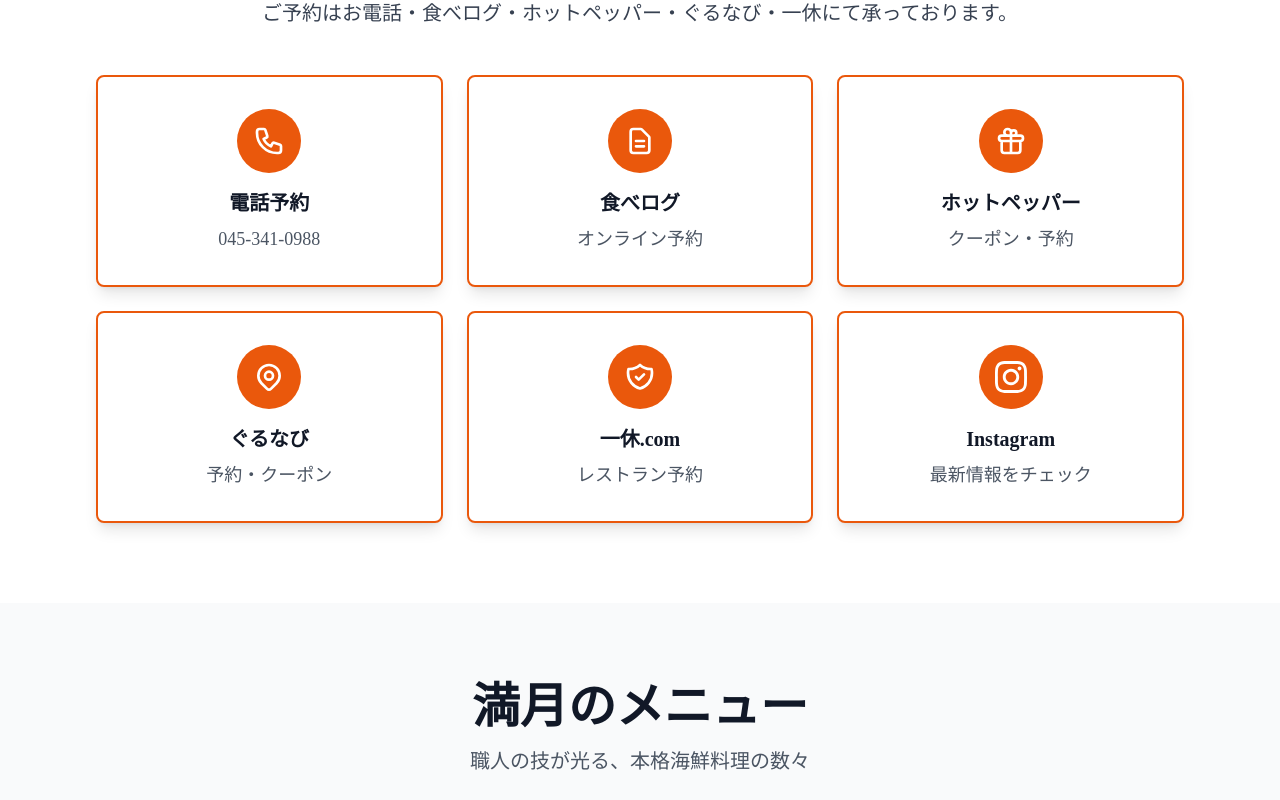
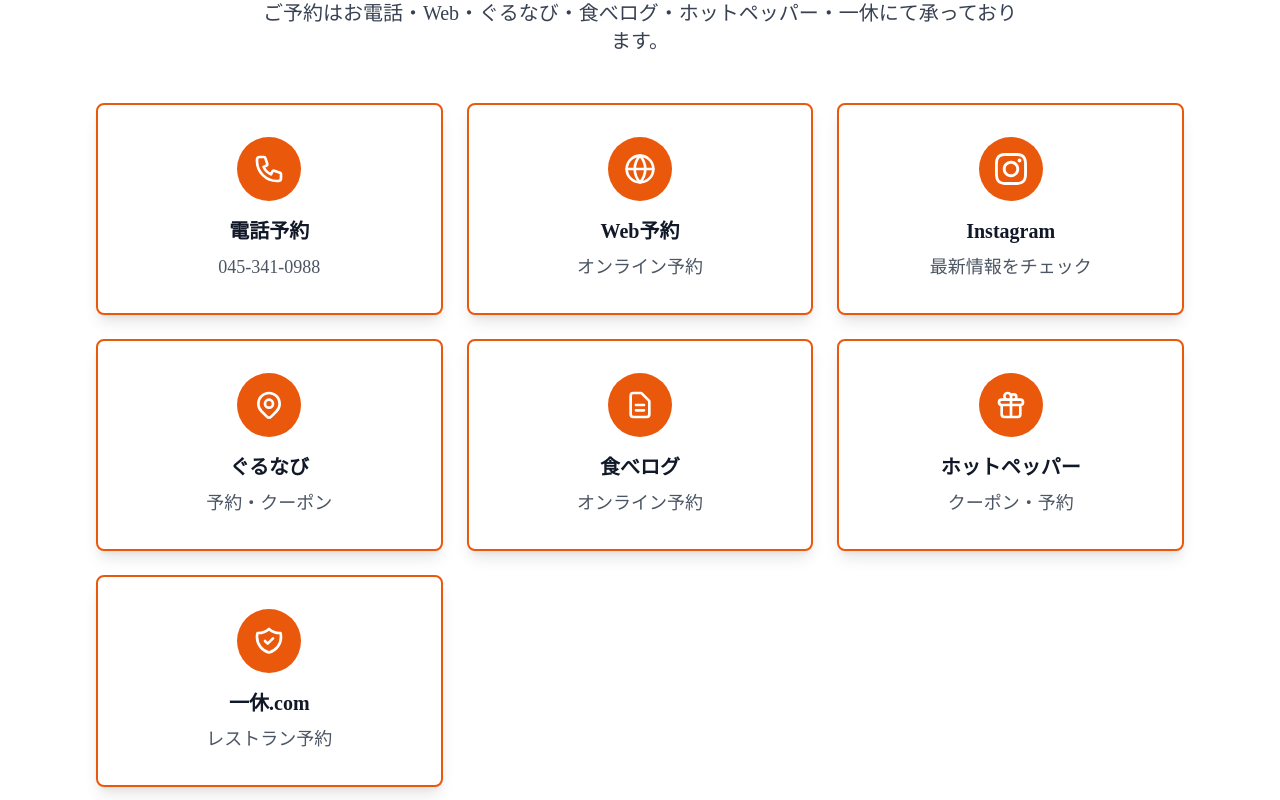
Before and after one commit to Rio2Ryo/HeatSeed-HP-mangetsu-noge, a React (Vite) app: page / in a window 1280 px wide. Shown: the part 2500-3300 px from the top of the page. Built offline with nearby package versions, Linux system fonts and the light colour scheme.

Commit message:
Web予約カード追加カード順番変更説明テキスト更新

```diff
--- a/src/components/Reservation.jsx
+++ b/src/components/Reservation.jsx
@@ -27,11 +27,12 @@
           transition={{ duration: 0.8 }}
         >
           <p className="text-lg sm:text-xl text-gray-700">
-            ご予約はお電話・食べログ・ホットペッパー・ぐるなび・一休にて承っております。
+            ご予約はお電話・Web・ぐるなび・食べログ・ホットペッパー・一休にて承っております。
           </p>
         </motion.div>
 
         <div className="grid grid-cols-1 sm:grid-cols-2 lg:grid-cols-3 gap-4 sm:gap-6 max-w-6xl mx-auto">
+          {/* ① 電話予約 */}
           <motion.a
             href="tel:045-341-0988"
             className="flex flex-col items-center justify-center bg-white border-2 border-orange-600 rounded-lg p-6 sm:p-8 shadow-lg hover:shadow-xl transition-all transform hover:scale-105 text-center"
@@ -49,8 +50,9 @@
             <p className="text-base sm:text-lg text-gray-600">045-341-0988</p>
           </motion.a>
 
+          {/* ② Web予約 */}
           <motion.a
-            href="https://tabelog.com/kanagawa/A1401/A140102/14095421/"
+            href="https://booking.resty.jp/webrsv/search/s014438601/33387"
             target="_blank"
             rel="noopener noreferrer"
             className="flex flex-col items-center justify-center bg-white border-2 border-orange-600 rounded-lg p-6 sm:p-8 shadow-lg hover:shadow-xl transition-all transform hover:scale-105 text-center"
@@ -61,15 +63,18 @@
           >
             <div className="w-12 h-12 sm:w-16 sm:h-16 bg-orange-600 rounded-full flex items-center justify-center mb-4">
               <svg className="w-6 h-6 sm:w-8 sm:h-8 text-white" fill="none" stroke="currentColor" viewBox="0 0 24 24">
-                <path strokeLinecap="round" strokeLinejoin="round" strokeWidth={2} d="M9 12h6m-6 4h6m2 5H7a2 2 0 01-2-2V5a2 2 0 012-2h5.586a1 1 0 01.707.293l5.414 5.414a1 1 0 01.293.707V19a2 2 0 01-2 2z" />
+                <circle cx="12" cy="12" r="10" strokeWidth={2} />
+                <path strokeLinecap="round" strokeLinejoin="round" strokeWidth={2} d="M2 12h20" />
+                <path strokeLinecap="round" strokeLinejoin="round" strokeWidth={2} d="M12 2a15.3 15.3 0 014 10 15.3 15.3 0 01-4 10 15.3 15.3 0 01-4-10 15.3 15.3 0 014-10z" />
               </svg>
             </div>
-            <h3 className="text-lg sm:text-xl font-bold text-gray-900 mb-2">食べログ</h3>
+            <h3 className="text-lg sm:text-xl font-bold text-gray-900 mb-2">Web予約</h3>
             <p className="text-base sm:text-lg text-gray-600">オンライン予約</p>
           </motion.a>
 
+          {/* ③ Instagram */}
           <motion.a
-            href="https://www.hotpepper.jp/strJ003851137/"
+            href="https://www.instagram.com/mangetsunogesaku/"
             target="_blank"
             rel="noopener noreferrer"
             className="flex flex-col items-center justify-center bg-white border-2 border-orange-600 rounded-lg p-6 sm:p-8 shadow-lg hover:shadow-xl transition-all transform hover:scale-105 text-center"
@@ -79,14 +84,15 @@
             transition={{ duration: 0.6, delay: 0.3 }}
           >
             <div className="w-12 h-12 sm:w-16 sm:h-16 bg-orange-600 rounded-full flex items-center justify-center mb-4">
-              <svg className="w-6 h-6 sm:w-8 sm:h-8 text-white" fill="none" stroke="currentColor" viewBox="0 0 24 24">
-                <path strokeLinecap="round" strokeLinejoin="round" strokeWidth={2} d="M12 8v13m0-13V6a2 2 0 112 2h-2zm0 0V5.5A2.5 2.5 0 109.5 8H12zm-7 4h14M5 12a2 2 0 110-4h14a2 2 0 110 4M5 12v7a2 2 0 002 2h10a2 2 0 002-2v-7" />
+              <svg className="w-6 h-6 sm:w-8 sm:h-8 text-white" fill="currentColor" viewBox="0 0 24 24">
+                <path d="M12 2.163c3.204 0 3.584.012 4.85.07 3.252.148 4.771 1.691 4.919 4.919.058 1.265.069 1.645.069 4.849 0 3.205-.012 3.584-.069 4.849-.149 3.225-1.664 4.771-4.919 4.919-1.266.058-1.644.07-4.85.07-3.204 0-3.584-.012-4.849-.07-3.26-.149-4.771-1.699-4.919-4.92-.058-1.265-.07-1.644-.07-4.849 0-3.204.013-3.583.07-4.849.149-3.227 1.664-4.771 4.919-4.919 1.266-.057 1.645-.069 4.849-.069zm0-2.163c-3.259 0-3.667.014-4.947.072-4.358.2-6.78 2.618-6.98 6.98-.059 1.281-.073 1.689-.073 4.948 0 3.259.014 3.668.072 4.948.2 4.358 2.618 6.78 6.98 6.98 1.281.058 1.689.072 4.948.072 3.259 0 3.668-.014 4.948-.072 4.354-.2 6.782-2.618 6.979-6.98.059-1.28.073-1.689.073-4.948 0-3.259-.014-3.667-.072-4.947-.196-4.354-2.617-6.78-6.979-6.98-1.281-.059-1.69-.073-4.949-.073zm0 5.838c-3.403 0-6.162 2.759-6.162 6.162s2.759 6.163 6.162 6.163 6.162-2.759 6.162-6.163c0-3.403-2.759-6.162-6.162-6.162zm0 10.162c-2.209 0-4-1.79-4-4 0-2.209 1.791-4 4-4s4 1.791 4 4c0 2.21-1.791 4-4 4zm6.406-11.845c-.796 0-1.441.645-1.441 1.44s.645 1.44 1.441 1.44c.795 0 1.439-.645 1.439-1.44s-.644-1.44-1.439-1.44z" />
               </svg>
             </div>
-            <h3 className="text-lg sm:text-xl font-bold text-gray-900 mb-2">ホットペッパー</h3>
-            <p className="text-base sm:text-lg text-gray-600">クーポン・予約</p>
+            <h3 className="text-lg sm:text-xl font-bold text-gray-900 mb-2">Instagram</h3>
+            <p className="text-base sm:text-lg text-gray-600">最新情報をチェック</p>
           </motion.a>
 
+          {/* ④ ぐるなび */}
           <motion.a
             href="https://r.gnavi.co.jp/b1vyvb400000/"
             target="_blank"
@@ -107,8 +113,9 @@
             <p className="text-base sm:text-lg text-gray-600">予約・クーポン</p>
           </motion.a>
 
+          {/* ⑤ 食べログ */}
           <motion.a
-            href="https://restaurant.ikyu.com/151860"
+            href="https://tabelog.com/kanagawa/A1401/A140102/14095421/"
             target="_blank"
             rel="noopener noreferrer"
             className="flex flex-col items-center justify-center bg-white border-2 border-orange-600 rounded-lg p-6 sm:p-8 shadow-lg hover:shadow-xl transition-all transform hover:scale-105 text-center"
@@ -119,15 +126,16 @@
           >
             <div className="w-12 h-12 sm:w-16 sm:h-16 bg-orange-600 rounded-full flex items-center justify-center mb-4">
               <svg className="w-6 h-6 sm:w-8 sm:h-8 text-white" fill="none" stroke="currentColor" viewBox="0 0 24 24">
-                <path strokeLinecap="round" strokeLinejoin="round" strokeWidth={2} d="M9 12l2 2 4-4m5.618-4.016A11.955 11.955 0 0112 2.944a11.955 11.955 0 01-8.618 3.04A12.02 12.02 0 003 9c0 5.591 3.824 10.29 9 11.622 5.176-1.332 9-6.03 9-11.622 0-1.042-.133-2.052-.382-3.016z" />
+                <path strokeLinecap="round" strokeLinejoin="round" strokeWidth={2} d="M9 12h6m-6 4h6m2 5H7a2 2 0 01-2-2V5a2 2 0 012-2h5.586a1 1 0 01.707.293l5.414 5.414a1 1 0 01.293.707V19a2 2 0 01-2 2z" />
               </svg>
             </div>
-            <h3 className="text-lg sm:text-xl font-bold text-gray-900 mb-2">一休.com</h3>
-            <p className="text-base sm:text-lg text-gray-600">レストラン予約</p>
+            <h3 className="text-lg sm:text-xl font-bold text-gray-900 mb-2">食べログ</h3>
+            <p className="text-base sm:text-lg text-gray-600">オンライン予約</p>
           </motion.a>
 
+          {/* ⑥ ホットペッパー */}
           <motion.a
-            href="https://www.instagram.com/mangetsunogesaku/"
+            href="https://www.hotpepper.jp/strJ003851137/"
             target="_blank"
             rel="noopener noreferrer"
             className="flex flex-col items-center justify-center bg-white border-2 border-orange-600 rounded-lg p-6 sm:p-8 shadow-lg hover:shadow-xl transition-all transform hover:scale-105 text-center"
@@ -137,12 +145,32 @@
             transition={{ duration: 0.6, delay: 0.6 }}
           >
             <div className="w-12 h-12 sm:w-16 sm:h-16 bg-orange-600 rounded-full flex items-center justify-center mb-4">
-              <svg className="w-6 h-6 sm:w-8 sm:h-8 text-white" fill="currentColor" viewBox="0 0 24 24">
-                <path d="M12 2.163c3.204 0 3.584.012 4.85.07 3.252.148 4.771 1.691 4.919 4.919.058 1.265.069 1.645.069 4.849 0 3.205-.012 3.584-.069 4.849-.149 3.225-1.664 4.771-4.919 4.919-1.266.058-1.644.07-4.85.07-3.204 0-3.584-.012-4.849-.07-3.26-.149-4.771-1.699-4.919-4.92-.058-1.265-.07-1.644-.07-4.849 0-3.204.013-3.583.07-4.849.149-3.227 1.664-4.771 4.919-4.919 1.266-.057 1.645-.069 4.849-.069zm0-2.163c-3.259 0-3.667.014-4.947.072-4.358.2-6.78 2.618-6.98 6.98-.059 1.281-.073 1.689-.073 4.948 0 3.259.014 3.668.072 4.948.2 4.358 2.618 6.78 6.98 6.98 1.281.058 1.689.072 4.948.072 3.259 0 3.668-.014 4.948-.072 4.354-.2 6.782-2.618 6.979-6.98.059-1.28.073-1.689.073-4.948 0-3.259-.014-3.667-.072-4.947-.196-4.354-2.617-6.78-6.979-6.98-1.281-.059-1.69-.073-4.949-.073zm0 5.838c-3.403 0-6.162 2.759-6.162 6.162s2.759 6.163 6.162 6.163 6.162-2.759 6.162-6.163c0-3.403-2.759-6.162-6.162-6.162zm0 10.162c-2.209 0-4-1.79-4-4 0-2.209 1.791-4 4-4s4 1.791 4 4c0 2.21-1.791 4-4 4zm6.406-11.845c-.796 0-1.441.645-1.441 1.44s.645 1.44 1.441 1.44c.795 0 1.439-.645 1.439-1.44s-.644-1.44-1.439-1.44z" />
+              <svg className="w-6 h-6 sm:w-8 sm:h-8 text-white" fill="none" stroke="currentColor" viewBox="0 0 24 24">
+                <path strokeLinecap="round" strokeLinejoin="round" strokeWidth={2} d="M12 8v13m0-13V6a2 2 0 112 2h-2zm0 0V5.5A2.5 2.5 0 109.5 8H12zm-7 4h14M5 12a2 2 0 110-4h14a2 2 0 110 4M5 12v7a2 2 0 002 2h10a2 2 0 002-2v-7" />
               </svg>
             </div>
-            <h3 className="text-lg sm:text-xl font-bold text-gray-900 mb-2">Instagram</h3>
-            <p className="text-base sm:text-lg text-gray-600">最新情報をチェック</p>
+            <h3 className="text-lg sm:text-xl font-bold text-gray-900 mb-2">ホットペッパー</h3>
+            <p className="text-base sm:text-lg text-gray-600">クーポン・予約</p>
+          </motion.a>
+
+          {/* ⑦ 一休 */}
+          <motion.a
+            href="https://restaurant.ikyu.com/151860"
+            target="_blank"
+            rel="noopener noreferrer"
+            className="flex flex-col items-center justify-center bg-white border-2 border-orange-600 rounded-lg p-6 sm:p-8 shadow-lg hover:shadow-xl transition-all transform hover:scale-105 text-center"
+            initial={{ opacity: 0, y: 30 }}
+            whileInView={{ opacity: 1, y: 0 }}
+            viewport={{ once: true }}
+            transition={{ duration: 0.6, delay: 0.7 }}
+          >
+            <div className="w-12 h-12 sm:w-16 sm:h-16 bg-orange-600 rounded-full flex items-center justify-center mb-4">
+              <svg className="w-6 h-6 sm:w-8 sm:h-8 text-white" fill="none" stroke="currentColor" viewBox="0 0 24 24">
+                <path strokeLinecap="round" strokeLinejoin="round" strokeWidth={2} d="M9 12l2 2 4-4m5.618-4.016A11.955 11.955 0 0112 2.944a11.955 11.955 0 01-8.618 3.04A12.02 12.02 0 003 9c0 5.591 3.824 10.29 9 11.622 5.176-1.332 9-6.03 9-11.622 0-1.042-.133-2.052-.382-3.016z" />
+              </svg>
+            </div>
+            <h3 className="text-lg sm:text-xl font-bold text-gray-900 mb-2">一休.com</h3>
+            <p className="text-base sm:text-lg text-gray-600">レストラン予約</p>
           </motion.a>
         </div>
       </div>
```
